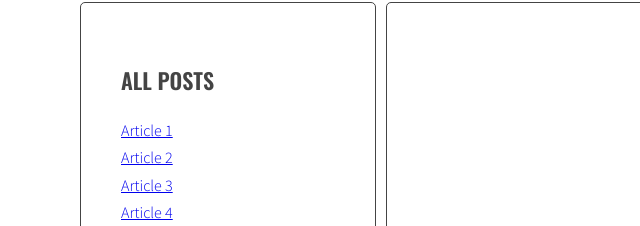
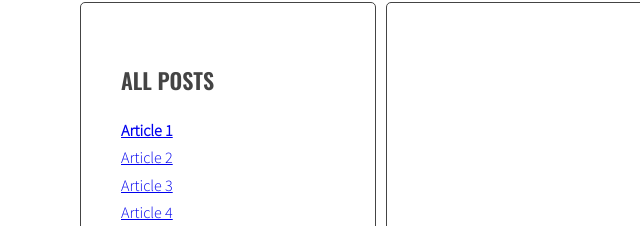
Before and after one commit to beesuntor/js-blog, a website: page index.html in a window 1280 px wide. Both pictures are taken after a click on the link "Article 1". Shown: the part 241-467 px from the top of the page, 0-640 px from the left. Drawn offline with nearby package versions, Linux system fonts and the light colour scheme.

Commit message:
Add class to clicked link

```diff
--- a/js/script.js
+++ b/js/script.js
@@ -4,16 +4,18 @@ function titleClickHandler(event) {
   console.log('Link was clicked!');
   console.log(event);
 
-  /* remove class 'active' from all article links  */
+  /* [DONE]remove class 'active' from all article links  */
   const activeLinks = document.querySelectorAll('.titles a.active');
 
   for (let activeLink of activeLinks) {
     activeLink.classList.remove('active');
   }
 
-  /* add class 'active' to the clicked link */
+  /* [IN PROGRESS]add class 'active' to the clicked link */
+  const clickedElement = this;
+  clickedElement.classList.add('active');
 
-  /* remove class 'active' from all articles */
+  /* [DONE]remove class 'active' from all articles */
   const activeArticles = document.querySelectorAll('.posts .active');
 
   for (let activeArticle of activeArticles) {
```
Also changed, not shown: css/style.css (+4 -4 lines).
